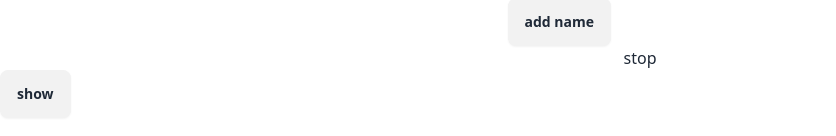
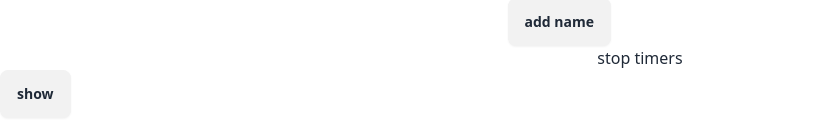
Before and after one commit to Foshati/reactfrontcast-learn, a React (Vite) app: page / in a window 1280 px wide. Shown: the part 338-474 px from the top of the page, without its empty margins (0-836 px from the left). Built offline with nearby package versions, Linux system fonts and the light colour scheme.

Commit message:
addTimers set object data

```diff
--- a/src/components/AddTime.tsx
+++ b/src/components/AddTime.tsx
@@ -1,17 +1,25 @@
+import { useTimersContext } from "../hooks/useTimersContext";
 import Button from "./Button";
 import Form from "./Form";
 import Input from "./Input";
 
 export default function AddTime() {
+  const { addTimers } = useTimersContext();
   function handleSave(event: unknown) {
     const data = event as { name: string; duration: number };
-    console.log(data);
+    // console.log(data);
+
+    addTimers({ name: data.name, duration: data.duration });
   }
   return (
     <div>
       <Form onSave={handleSave}>
         <Input className="input bg-black" placeholder="name" id="name" />
-        <Input className="input bg-black" placeholder="duration" id="duration" />
+        <Input
+          className="input bg-black"
+          placeholder="duration"
+          id="duration"
+        />
         <Button className="btn">add name</Button>
       </Form>
     </div>
--- a/src/components/TimerControl.tsx
+++ b/src/components/TimerControl.tsx
@@ -5,7 +5,13 @@ export default function TimerControl() {
   const timersCtx = useTimersContext();
   return (
     <div>
-      <Button>{timersCtx.isRunning ? "stop" : "start"}</Button>
+      <Button
+        onClick={
+          timersCtx.isRunning ? timersCtx.stopTimers : timersCtx.stopTimers
+        }
+      >
+        {timersCtx.isRunning ? "stop " : "start"} timers
+      </Button>
     </div>
   );
 }
```
